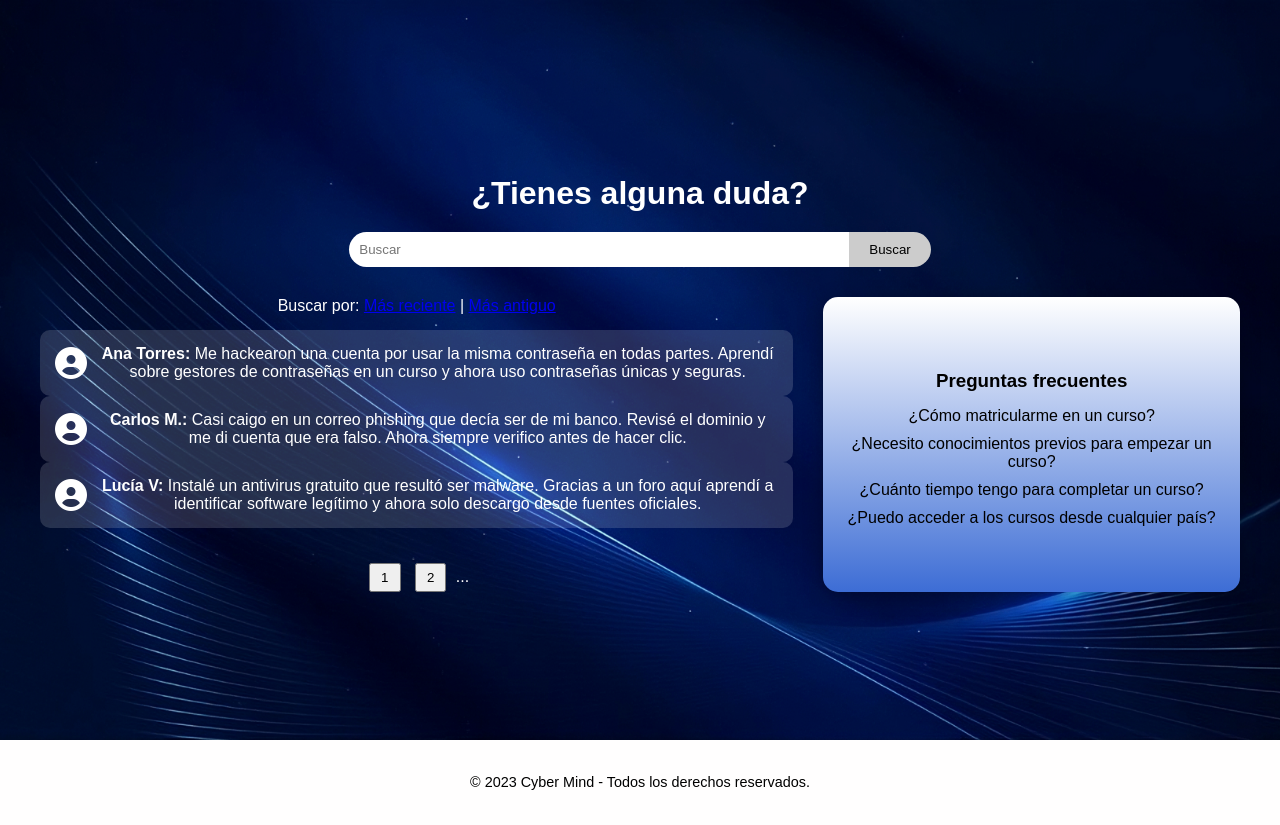
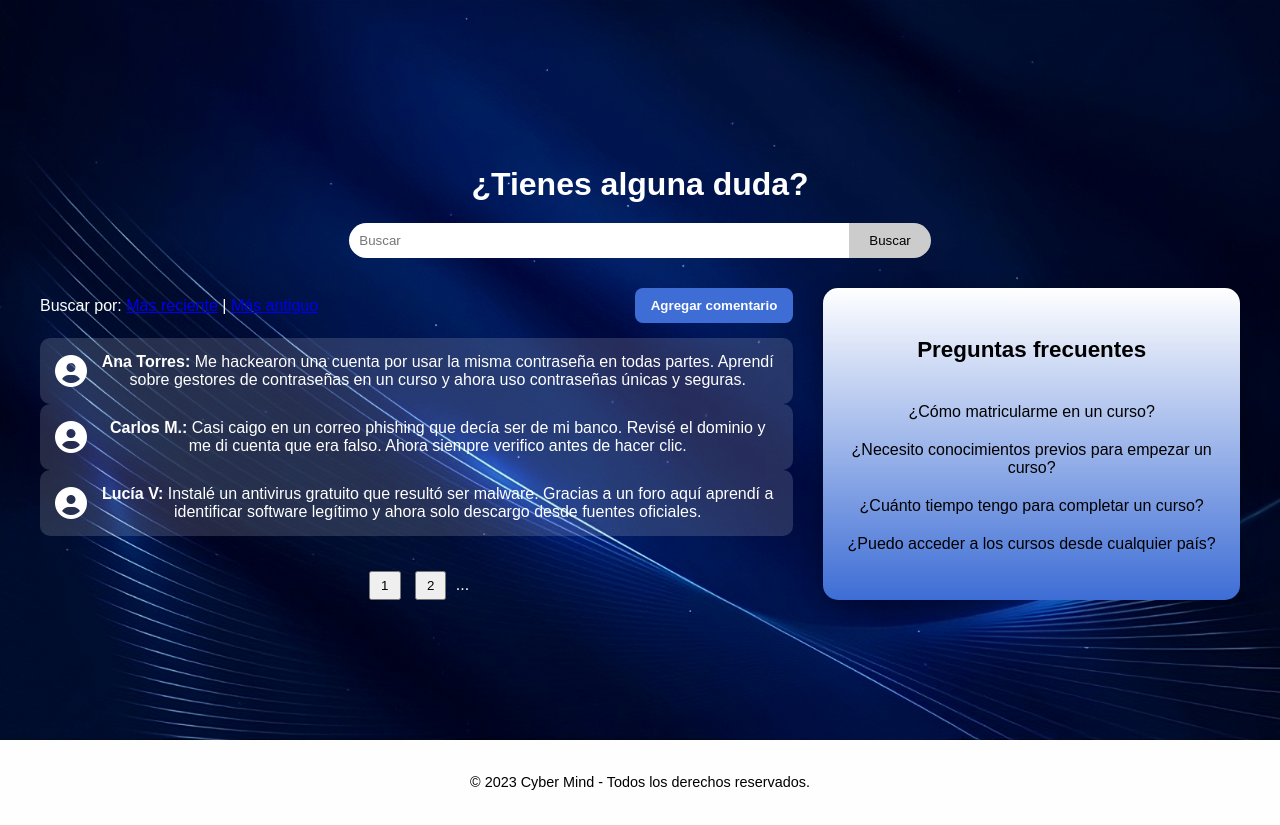
Before and after one commit to yhojan-yauli/Dise-o-CyberMind, a PHP site: page /foros/foros.html in a window 1280 px wide. Shown: the part 48-873 px from the top of the page. Run offline with PHP 8.4, Linux system fonts and the light colour scheme; some libraries are stand-ins or nearby versions.

Commit message:
foro contenido y agregar comentario

```diff
--- a/home/foros/foros.css
+++ b/home/foros/foros.css
@@ -306,7 +306,8 @@
 
 .foro-right h3 {
   text-align: center;
-  margin-bottom: 15px;
+  margin-bottom: 40px;
+  font-size: 1.4em;
 }
 
 .foro-right ul {
@@ -316,11 +317,12 @@
 }
 
 .foro-right li {
-  margin-bottom: 10px;
+  margin-bottom: 20px;
   text-align: center;
+  word-wrap: break-word;
+  font-size: 1em;
 }
 
-/* Comentarios */
 .foro-comment {
   background-color: rgba(255, 255, 255, 0.15);
   padding: 15px;
@@ -340,7 +342,6 @@
   flex: 1;
 }
 
-/* Paginación */
 .foro-pagination {
   margin-top: 20px;
   text-align: center;
@@ -351,7 +352,6 @@
   padding: 5px 10px;
 }
 
-/* Responsive foro */
 @media (max-width: 768px) {
   .foro-content {
     flex-direction: column;
@@ -361,3 +361,141 @@
     margin-top: 20px;
   }
 }
+
+.foro-new-comment {
+  margin-top: 20px;
+  display: flex;
+  flex-direction: column;
+  gap: 10px;
+}
+
+.foro-new-comment textarea {
+  resize: vertical;
+  min-height: 80px;
+  padding: 10px;
+  border-radius: 10px;
+  border: none;
+  outline: none;
+  font-size: 1em;
+  background-color: rgba(255, 255, 255, 0.15);
+  color: white;
+}
+
+.foro-new-comment textarea::placeholder {
+  color: #ddd;
+}
+
+.foro-new-comment button {
+  align-self: flex-end;
+  padding: 8px 16px;
+  background-color: #3D6DD5;
+  color: white;
+  border: none;
+  border-radius: 8px;
+  cursor: pointer;
+  transition: background-color 0.3s ease;
+  max-width: 100%;
+  white-space: nowrap;
+  overflow: hidden;
+  text-overflow: ellipsis;
+}
+
+.foro-new-comment button:hover {
+  background-color: #2a53b3;
+}
+
+.foro-filter-wrapper {
+  display: flex;
+  justify-content: space-between;
+  align-items: center;
+  gap: 20px;
+  flex-wrap: wrap;
+}
+
+.btn-agregar-comentario {
+  background-color: #3D6DD5;
+  color: white;
+  border: none;
+  padding: 10px 16px;
+  border-radius: 8px;
+  cursor: pointer;
+  font-weight: bold;
+  transition: background-color 0.3s ease;
+  max-width: 100%;
+  white-space: nowrap;
+  overflow: hidden;
+  text-overflow: ellipsis;
+}
+
+.btn-agregar-comentario:hover {
+  background-color: #2a53b3;
+}
+
+.modal {
+  display: none;
+  position: fixed;
+  z-index: 999;
+  left: 0;
+  top: 0;
+  width: 100%;
+  height: 100%;
+  overflow: auto;
+  background-color: rgba(0, 0, 0, 0.6);
+}
+
+.modal-content {
+  background-color: #fefefe;
+  margin: 10% auto;
+  padding: 20px;
+  border-radius: 12px;
+  width: 90%;
+  max-width: 600px;
+  color: black;
+  display: flex;
+  flex-direction: column;
+  gap: 10px;
+}
+
+.modal-content input,
+.modal-content textarea {
+  padding: 10px;
+  font-size: 1em;
+  border-radius: 8px;
+  border: 1px solid #ccc;
+  resize: vertical;
+  width: 100%;
+  box-sizing: border-box;
+}
+
+.modal-buttons {
+  display: flex;
+  justify-content: flex-end;
+  gap: 10px;
+  margin-top: 15px;
+}
+
+.btn-cancelar,
+.btn-subir {
+  padding: 8px 16px;
+  border-radius: 6px;
+  border: none;
+  cursor: pointer;
+  font-weight: bold;
+}
+
+.btn-cancelar {
+  background-color: #ccc;
+}
+
+.btn-cancelar:hover {
+  background-color: #aaa;
+}
+
+.btn-subir {
+  background-color: #3D6DD5;
+  color: white;
+}
+
+.btn-subir:hover {
+  background-color: #2a53b3;
+}
--- a/home/foros/foros.html
+++ b/home/foros/foros.html
@@ -7,6 +7,23 @@
   <link rel="stylesheet" href="../foros/foros.css" />
   <script src="https://kit.fontawesome.com/18d320874d.js" crossorigin="anonymous"></script>
 </head>
+
+<div id="comentario-modal" class="modal">
+  <div class="modal-content">
+    <h3>Nuevo Comentario Anónimo</h3>
+    <label for="asunto">Asunto:</label>
+    <input type="text" id="asunto" placeholder="Escribe el asunto" />
+
+    <label for="descripcion">Descripción:</label>
+    <textarea id="descripcion" placeholder="Escribe tu comentario..."></textarea>
+
+    <div class="modal-buttons">
+      <button id="cancelar-btn" class="btn-cancelar">Cancelar</button>
+      <button id="subir-btn" class="btn-subir">Subir</button>
+    </div>
+  </div>
+</div>
+
 <body>
   <header>
     <nav class="navbar">
@@ -49,11 +66,14 @@
       <div class="foro-content">
         <!-- Sección izquierda: Comentarios -->
         <div class="foro-left">
-          <div class="foro-filter">
-            <span>Buscar por:</span>
-            <a href="#">Más reciente</a> |
-            <a href="#">Más antiguo</a>
-          </div>
+            <div class="foro-filter-wrapper">
+  <div class="foro-filter">
+    <span>Buscar por:</span>
+    <a href="#">Más reciente</a> |
+    <a href="#">Más antiguo</a>
+  </div>
+  <button class="btn-agregar-comentario">Agregar comentario</button>
+</div>
 
           <div id="contenedor-comentarios">
             <!-- Comentarios reales sobre problemas y soluciones -->
--- a/home/foros/foros.js
+++ b/home/foros/foros.js
@@ -7,32 +7,69 @@
       contenedorComentarios.innerHTML = '';
       comentarios.forEach(comentario => {
         const comentarioElemento = document.createElement('div');
+        comentarioElemento.classList.add('foro-comment');
         comentarioElemento.innerHTML = `
-          <p>${comentario.usuario}: ${comentario.contenido}</p>
+          <i class="fas fa-user-circle fa-2x"></i>
+          <div class="content">
+            <strong>${comentario.usuario}:</strong> ${comentario.contenido}
+          </div>
         `;
         contenedorComentarios.appendChild(comentarioElemento);
       });
     });
 }
 
-// Función para enviar un comentario
+// Función para enviar un comentario desde el modal
 function enviarComentario() {
-  const usuario = document.getElementById('usuario').value;
-  const contenido = document.getElementById('contenido').value;
+  const asunto = document.getElementById('asunto').value.trim();
+  const descripcion = document.getElementById('descripcion').value.trim();
+
+  if (asunto === '' || descripcion === '') {
+    alert('Por favor completa ambos campos.');
+    return;
+  }
 
   fetch('guardar_comentario.php', {
     method: 'POST',
     headers: {
       'Content-Type': 'application/x-www-form-urlencoded',
     },
-    body: `usuario=${encodeURIComponent(usuario)}&contenido=${encodeURIComponent(contenido)}`
+    body: `usuario=${encodeURIComponent(asunto)}&contenido=${encodeURIComponent(descripcion)}`
   })
   .then(response => response.text())
   .then(data => {
     console.log(data);
+    document.getElementById('comentario-modal').style.display = 'none';
+    document.getElementById('asunto').value = '';
+    document.getElementById('descripcion').value = '';
     cargarComentarios();
   });
 }
 
-// Cargar comentarios al cargar la página
-window.onload = cargarComentarios;
+// Control del modal
+document.addEventListener('DOMContentLoaded', () => {
+  const modal = document.getElementById("comentario-modal");
+  const abrirBtn = document.querySelector(".btn-agregar-comentario");
+  const cancelarBtn = document.getElementById("cancelar-btn");
+  const subirBtn = document.getElementById("subir-btn");
+
+  if (abrirBtn && cancelarBtn && subirBtn && modal) {
+    abrirBtn.addEventListener("click", () => {
+      modal.style.display = "block";
+    });
+
+    cancelarBtn.addEventListener("click", () => {
+      modal.style.display = "none";
+    });
+
+    subirBtn.addEventListener("click", enviarComentario);
+
+    window.addEventListener("click", (e) => {
+      if (e.target === modal) {
+        modal.style.display = "none";
+      }
+    });
+  }
+
+  cargarComentarios();
+});
```
